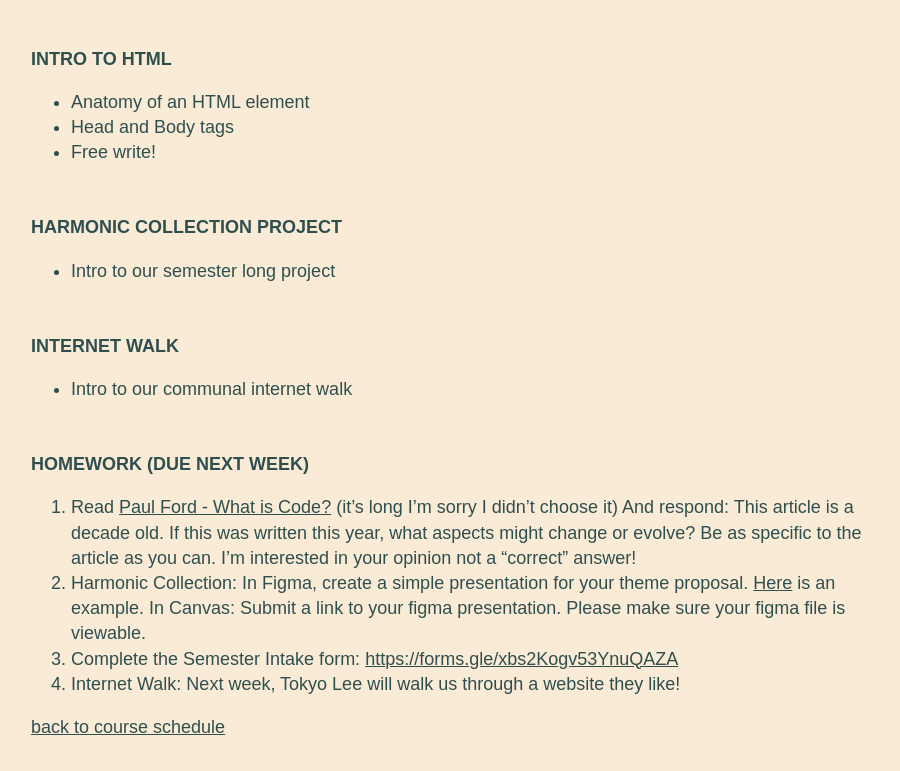
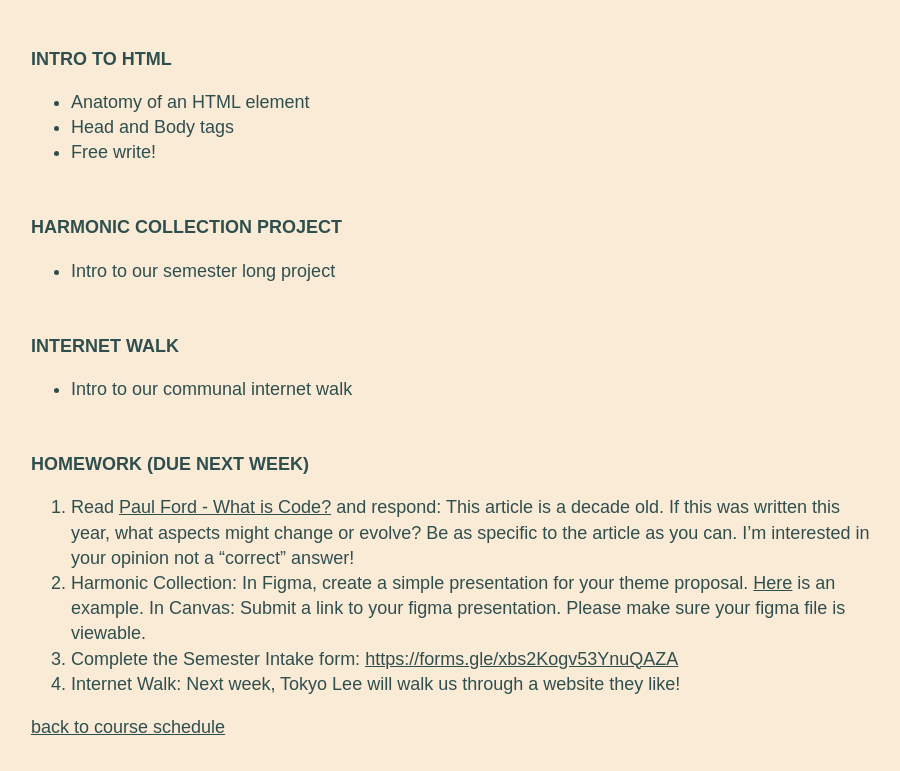
Before and after one commit to AaratiAkkapeddi/core1F25, a plain HTML site: page week1.html in a window 1280 px wide. Shown: the part 459-1230 px from the top of the page, without its empty margins (318-1218 px from the left). Drawn offline with Linux system fonts and the light colour scheme.

Commit message:
remove passive agressive sentence

```diff
--- a/week1.html
+++ b/week1.html
@@ -54,7 +54,7 @@
         </ul>
         <h2>Homework (due next week)</h2>
         <ol>
-            <li>Read <a href="https://www.bloomberg.com/graphics/2015-paul-ford-what-is-code/" target="_blank">Paul Ford - What is Code?</a> (it’s long I’m sorry I didn’t choose it) And respond: This article is a decade old. If this was written this year, what aspects might change or evolve? Be as specific to the article as you can. I’m interested in your opinion not a “correct” answer!</li>
+            <li>Read <a href="https://www.bloomberg.com/graphics/2015-paul-ford-what-is-code/" target="_blank">Paul Ford - What is Code?</a> and respond: This article is a decade old. If this was written this year, what aspects might change or evolve? Be as specific to the article as you can. I’m interested in your opinion not a “correct” answer!</li>
             <li>Harmonic Collection: In Figma, create a simple presentation for your theme proposal. <a href="https://www.figma.com/design/FsrslaEsIedoouLO4CD7fS/Harmonic-Collection-Theme-Proposal?node-id=0-1&p=f&t=WwPMfjrx6U4UhJlo-0" target="_blank">Here</a> is an example. In Canvas: Submit a link to your figma presentation. Please make sure your figma file is viewable.</li>
             <li>Complete the Semester Intake form: <a href="https://forms.gle/xbs2Kogv53YnuQAZA">https://forms.gle/xbs2Kogv53YnuQAZA</a> </li>
             <li>Internet Walk: Next week, Tokyo Lee will walk us through a website they like!</li>
```
